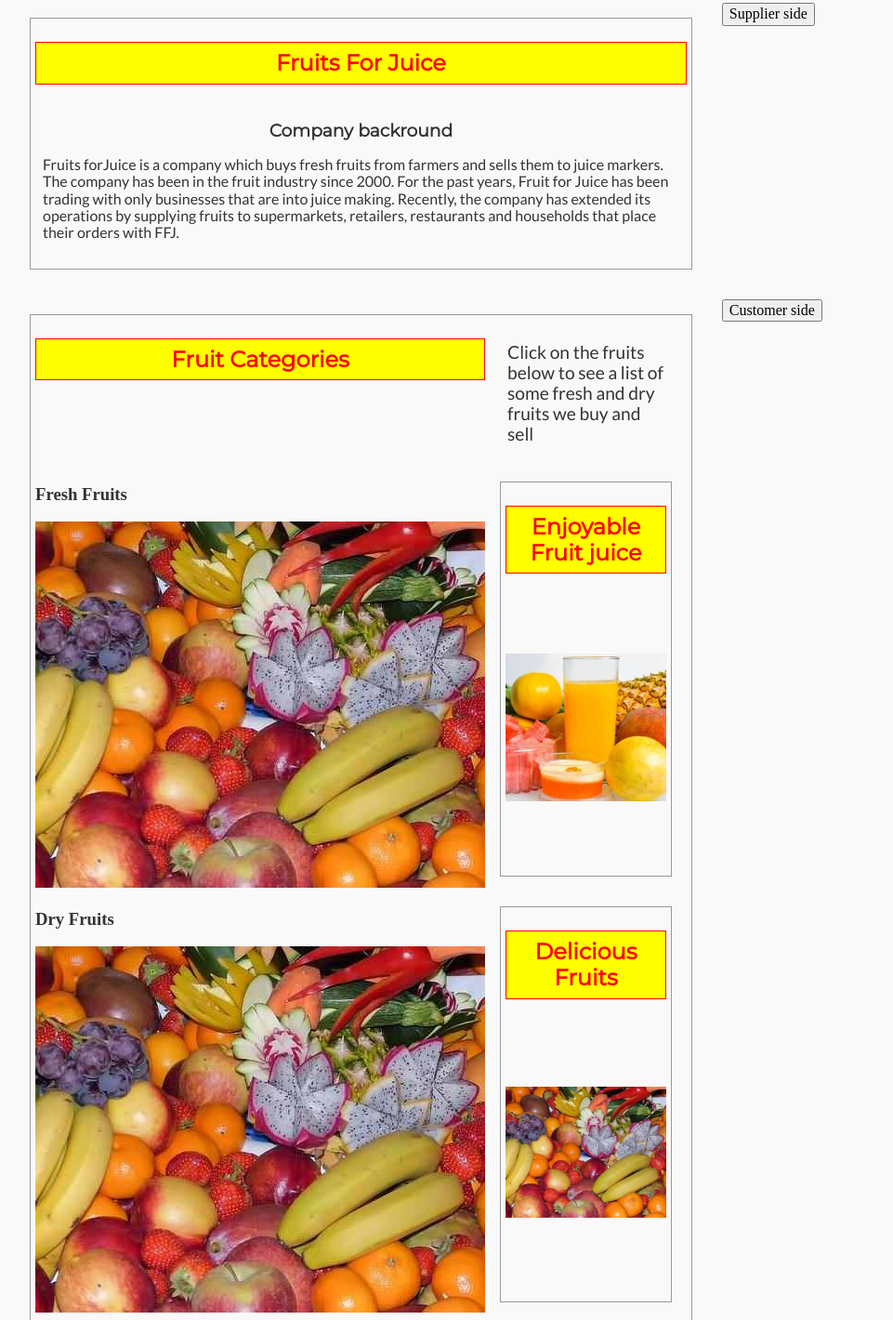
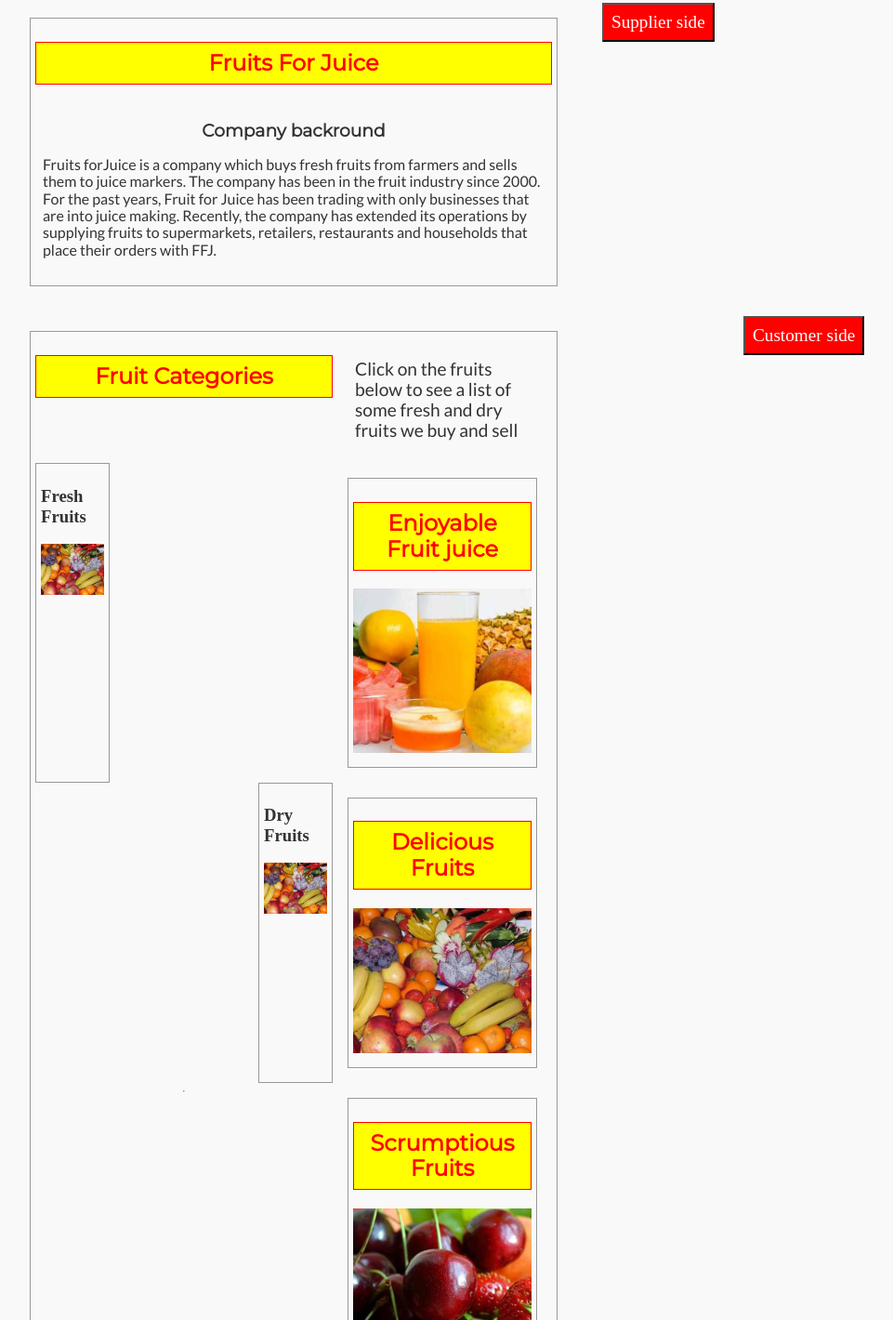
Before and after one commit to karrassphiri/fruits-juice, a plain HTML site: page index.html in a window 1280 px wide. Shown: the part 882-2302 px from the top of the page at 93% size, without its empty margins (16-977 px from the left). Drawn offline with Linux system fonts and the light colour scheme; no server answers.

Commit message:
home page edited

```diff
--- a/css/small.css
+++ b/css/small.css
@@ -195,17 +195,32 @@ main .action p, .action2 p{
   padding: 0;
 }
 
-.supbtn, .custbtn {
+#supbtn, #custbtn {
   background-color: red;
   color: white;
   font-size: 1.2rem;
   padding: .5rem;
   margin-left: 1rem;
 }
-.custbtn {
+#custbtn {
   margin-left: 10.5rem;
 }
-
+.dry{
+  border: 1px solid #999;
+  padding: 5px;
+  margin-left: 15rem;
+}
+.fresh{
+  border: 1px solid #999;
+  padding: 5px;
+  margin-right: 15rem;
+}
+.fresh img {
+  width: 100%;
+}
+.dry img {
+  width: 100%;
+}
 
 /********** CSS for Fresh page **********/
 main.form {
```
